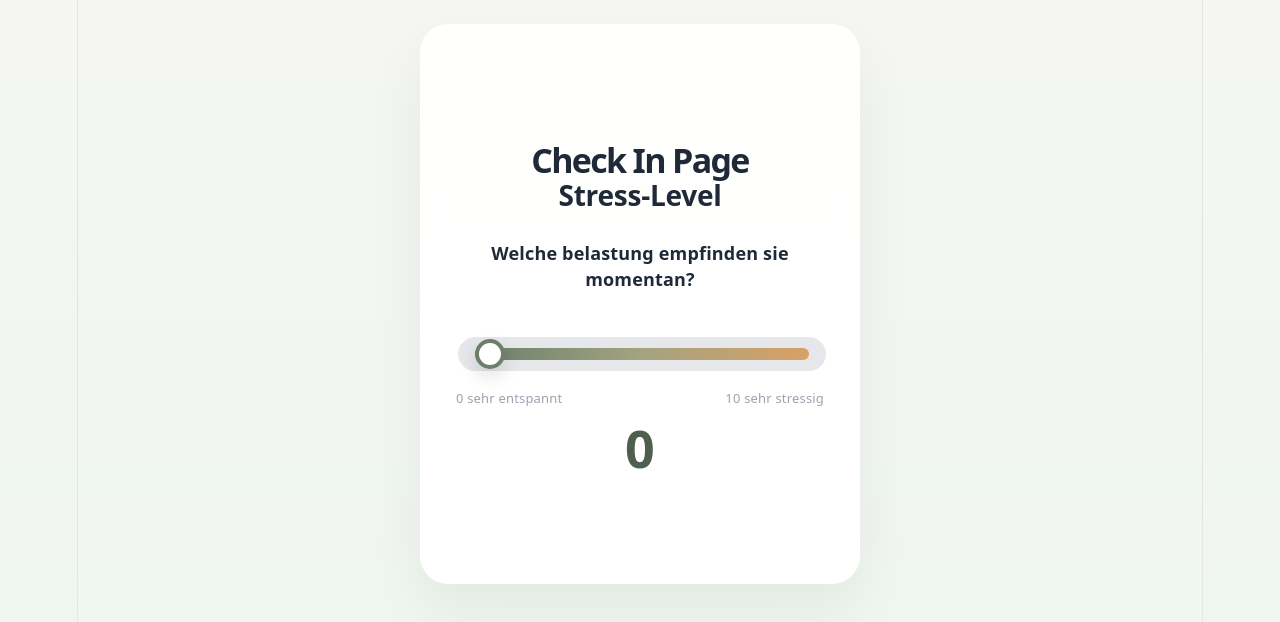
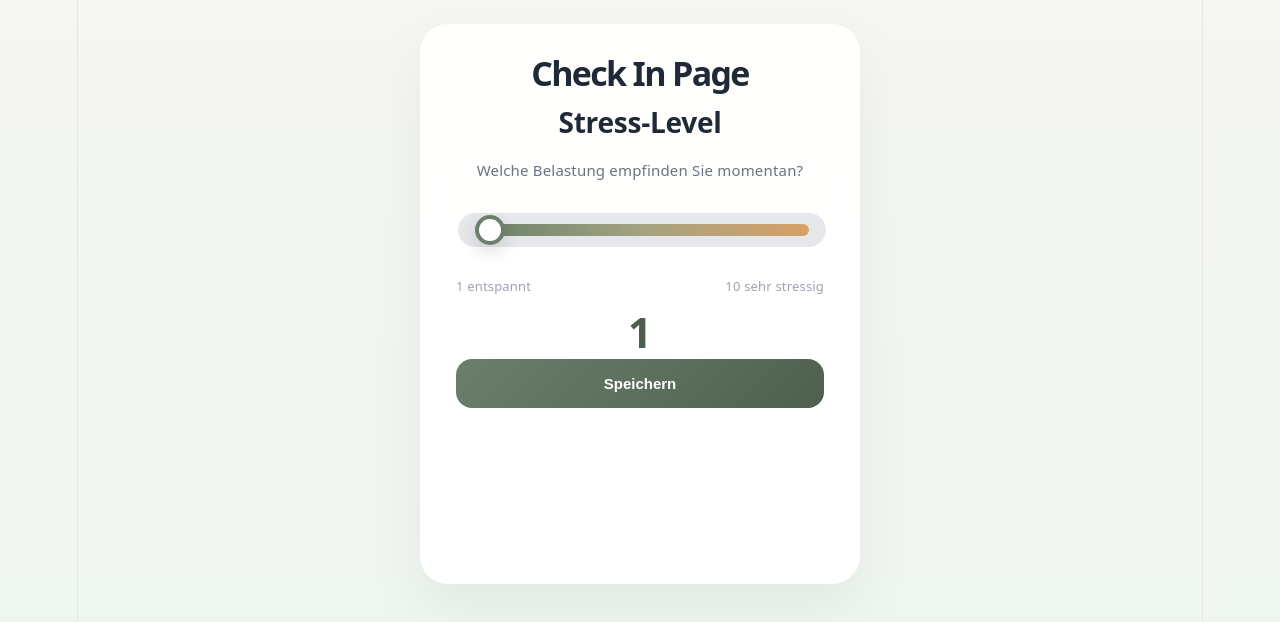
Before and after one commit to Hydr4tioN/Software-Engineering-Team-F2-Code, a React (Vite) app in the folder frontend/: page /checkin in a window 1280 px wide. Shown: the part 136-758 px from the top of the page. Built offline with nearby package versions, Linux system fonts and the light colour scheme.

Commit message:
neuste version leiste zur eingabe

```diff
--- a/frontend/package.json
+++ b/frontend/package.json
@@ -10,7 +10,9 @@
     "preview": "vite preview"
   },
   "dependencies": {
+    "chart.js": "^4.5.1",
     "react": "^19.2.6",
+    "react-chartjs-2": "^5.3.1",
     "react-dom": "^19.2.6",
     "react-router-dom": "^7.18.0"
   },
--- a/frontend/src/App.css
+++ b/frontend/src/App.css
@@ -25,7 +25,8 @@ body {
     box-sizing: border-box;
     display: flex;
     flex-direction: column;
-    justify-content: center;
+    justify-content: flex-start;
+    gap: 14px;
     box-shadow: 0 25px 60px rgba(0, 0, 0, 0.06);
     backdrop-filter: blur(10px);
 }
@@ -134,20 +135,16 @@ a {
     text-align: center;
 }
 
+
+/* CHECKIN */
+
 .checkin-container {
     text-align: center;
 }
 
-.checkin-container p {
-    font-size: 52px;
-    font-weight: 800;
-    color: #4f5f4f;
-    margin-top: 24px;
-}
-
 .stress-slider {
     width: 100%;
-    margin-top: 20px;
+    margin-top: 10px;
     appearance: none;
     height: 12px;
     border-radius: 999px;
@@ -172,18 +169,26 @@ a {
     box-shadow: 0 8px 18px rgba(0, 0, 0, 0.12);
 }
 
-.stress-slider::-moz-range-thumb {
-    width: 30px;
-    height: 30px;
-    border-radius: 50%;
-    background: #ffffff;
-    border: 4px solid #6b7f6b;
-}
-
 .stress-labels {
     display: flex;
     justify-content: space-between;
     font-size: 13px;
     color: #9ca3af;
-    margin-top: 8px;
+    margin-top: 6px;
 }
+
+.stress-value {
+    font-size: 42px;
+    font-weight: 800;
+    color: #4f5f4f;
+    margin-top: 6px;
+}
+
+.success-message {
+    margin-top: 10px;
+    font-size: 13px;
+    color: #1d761d;
+    background: #eef3ee;
+    padding: 8px 10px;
+    border-radius: 10px;
+}
--- a/frontend/src/Checkin.jsx
+++ b/frontend/src/Checkin.jsx
@@ -1,29 +1,50 @@
 import { useState } from "react";
 
 function Checkin() {
-    const [stress, setStress] = useState(0);
+  const [stress, setStress] = useState(1);
+  const [savedMessage, setSavedMessage] = useState("");
+
+  function handleSave() {
+    // hier könntest du später API / Backend speichern
+    console.log("Stress gespeichert:", stress);
+
+    setSavedMessage(`Stress-Level ${stress} wurde gespeichert`);
+
+    setTimeout(() => {
+      setSavedMessage("");
+    }, 2500);
+  }
 
   return (
     <div className="checkin-container">
-          <h1> Check In Page </h1>
+      <h1>Check In Page</h1>
 
       <h2>Stress-Level</h2>
-            <h4> Welche belastung empfinden sie momentan? </h4>
+      <h3>Welche Belastung empfinden Sie momentan?</h3>
 
       <input
         className="stress-slider"
         type="range"
-                min="0"
+        min="1"
         max="10"
         value={stress}
-                onChange={(e) => setStress(e.target.value)}
+        onChange={(e) => setStress(Number(e.target.value))}
       />
+
       <div className="stress-labels">
-              <span>0 sehr entspannt</span>
+        <span>1 entspannt</span>
         <span>10 sehr stressig</span>
       </div>
 
-            <p>{stress}</p>
+      <p className="stress-value">{stress}</p>
+
+      <button className="submit-button" onClick={handleSave}>
+        Speichern
+      </button>
+
+      {savedMessage && (
+        <p className="success-message">{savedMessage}</p>
+      )}
     </div>
   );
 }
```
Also changed, not shown: 1 other file (tests, documents, lock files or other folders). Lines whose indentation alone changed are shown as unchanged.
